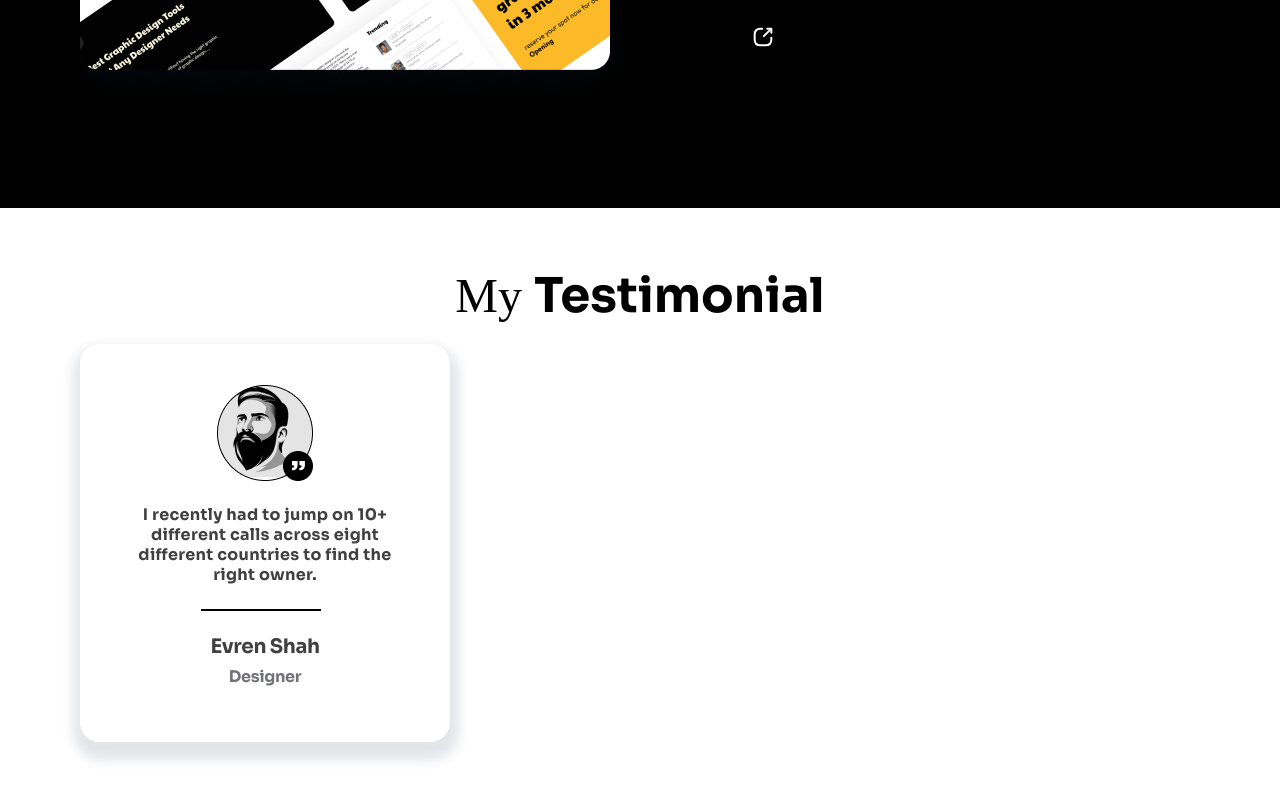
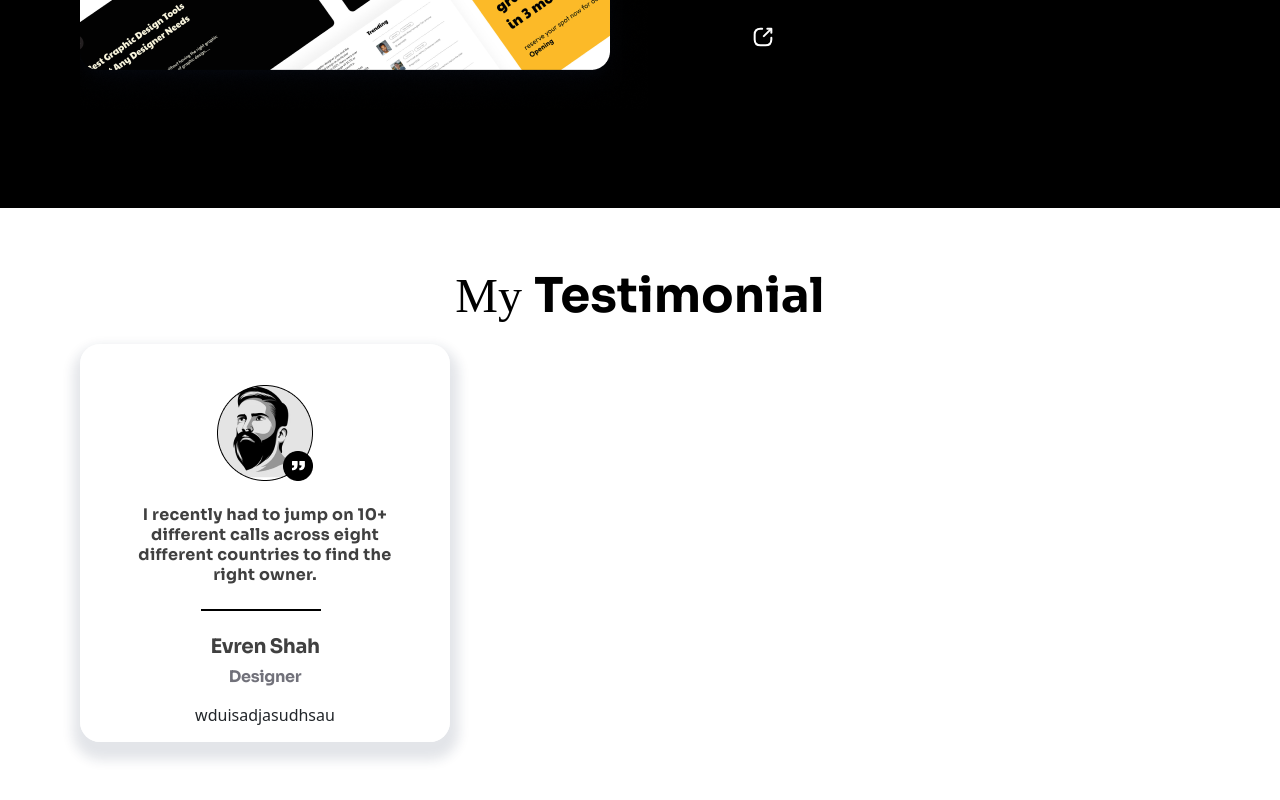
Before and after one commit to ogabekjurayev/my-portfolio, a React (Create React App) app: page / in a window 1280 px wide. Shown: the part 5085-5885 px from the top of the page. Built offline with nearby package versions, Linux system fonts and the light colour scheme.

Commit message:
mening branchim

```diff
--- a/src/Section-6.js
+++ b/src/Section-6.js
@@ -18,6 +18,7 @@ export default function MyTestimonial() {
           <div className="section-6-leftBox-div"></div>
           <h3 className="section-6-leftBox-h3">Evren Shah</h3>
           <p className="section-6-leftBox-p2">Designer</p>
+          <p>wduisadjasudhsau</p>
         </div>
       </div>
     </div>
```
